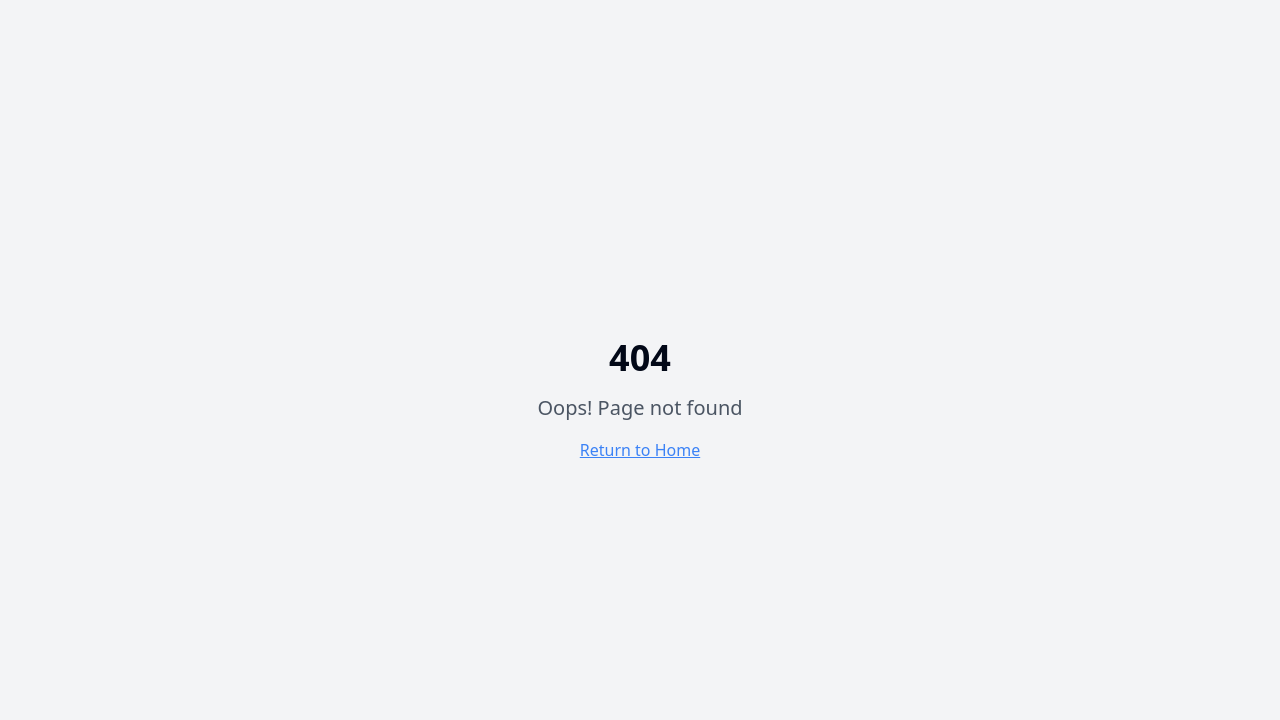
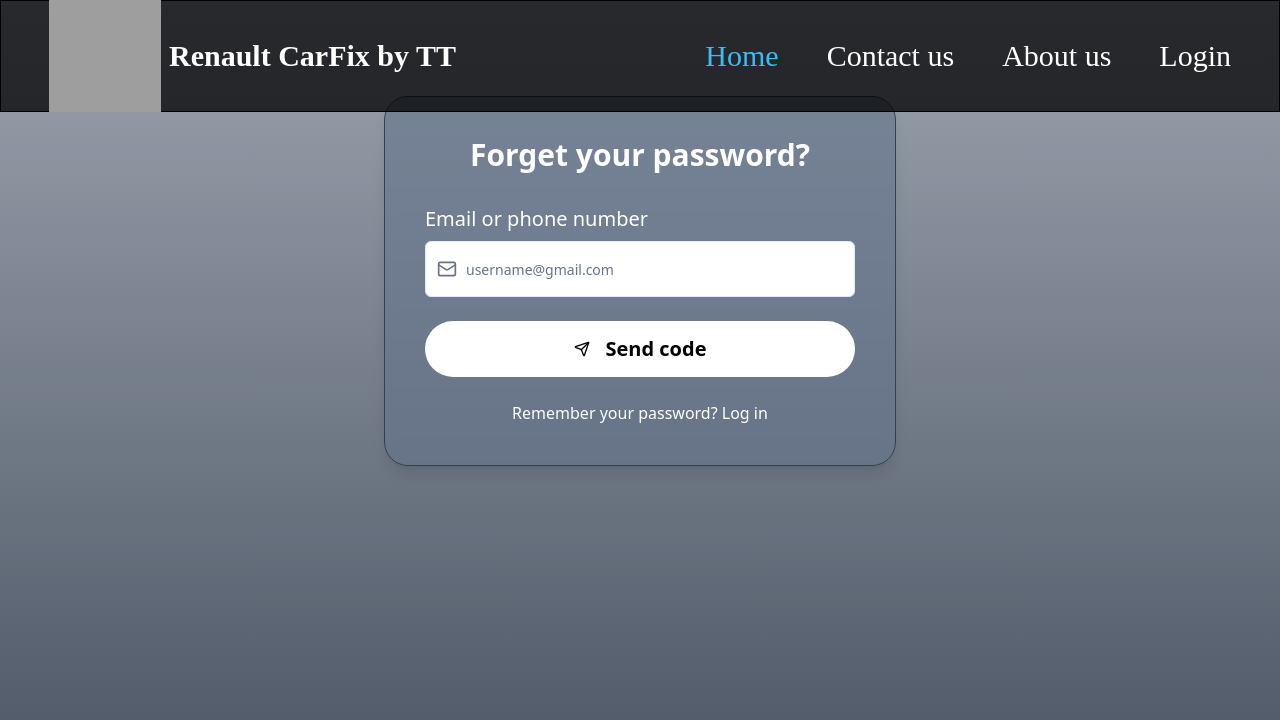
Before and after one commit to toumadherT/carfix-click-book, a React (Vite) app: page /forgot-password in a window 1280 px wide. Before the commit this address had no page. Shown: the top 720 px of the page. Built offline with nearby package versions, Linux system fonts and the light colour scheme; grey boxes are pictures that could not be loaded.

Commit message:
feat: Add forgot password page
Implement the forgot password page with the provided design.

```diff
--- a/src/App.tsx
+++ b/src/App.tsx
@@ -6,6 +6,7 @@ import { QueryClient, QueryClientProvider } from "@tanstack/react-query";
 import { BrowserRouter, Routes, Route } from "react-router-dom";
 import Index from "./pages/Index";
 import Login from "./pages/Login";
+import ForgotPassword from "./pages/ForgotPassword";
 import NotFound from "./pages/NotFound";
 
 const queryClient = new QueryClient();
@@ -19,6 +20,7 @@ const App = () => (
         <Routes>
           <Route path="/" element={<Index />} />
           <Route path="/login" element={<Login />} />
+          <Route path="/forgot-password" element={<ForgotPassword />} />
           {/* ADD ALL CUSTOM ROUTES ABOVE THE CATCH-ALL "*" ROUTE */}
           <Route path="*" element={<NotFound />} />
         </Routes>
--- /dev/null
+++ b/src/pages/ForgotPassword.tsx
@@ -0,0 +1,76 @@
+
+import React, { useState } from "react";
+import { Link } from "react-router-dom";
+import { Input } from "@/components/ui/input";
+import { Button } from "@/components/ui/button";
+import { Mail, Send } from "lucide-react";
+import { toast } from "sonner";
+import Header from "../components/Header";
+
+const ForgotPassword = () => {
+  const [email, setEmail] = useState("");
+
+  const handleSendCode = (e: React.FormEvent) => {
+    e.preventDefault();
+    if (!email) {
+      toast.error("Please enter your email address");
+      return;
+    }
+
+    // In a real application, this would call an API to send a reset code
+    console.log("Sending code to:", email);
+    toast.success("Reset code sent! Please check your email.");
+  };
+
+  return (
+    <div className="min-h-screen bg-gradient-to-b from-gray-400 to-gray-600 overflow-x-hidden">
+      <Header />
+
+      <div className="flex justify-center items-center px-4 py-16 sm:py-24">
+        <div className="w-full max-w-md md:max-w-lg bg-slate-500/60 backdrop-blur-sm rounded-3xl shadow-lg border border-slate-700 p-6 sm:p-8 md:p-10">
+          <h2 className="text-center text-2xl md:text-3xl font-bold text-white mb-8">
+            Forget your password?
+          </h2>
+
+          <form onSubmit={handleSendCode} className="space-y-6">
+            <div className="space-y-2">
+              <label htmlFor="email" className="text-white text-lg md:text-xl font-normal">
+                Email or phone number
+              </label>
+              <div className="relative">
+                <div className="absolute inset-y-0 left-3 flex items-center">
+                  <Mail className="h-5 w-5 text-gray-500" />
+                </div>
+                <Input
+                  id="email"
+                  type="text"
+                  placeholder="username@gmail.com"
+                  className="pl-10 h-14 bg-white text-black"
+                  value={email}
+                  onChange={(e) => setEmail(e.target.value)}
+                />
+              </div>
+            </div>
+
+            <Button
+              type="submit"
+              className="w-full h-14 rounded-full bg-white hover:bg-gray-100 text-black text-xl font-bold mt-10"
+            >
+              <Send className="h-5 w-5 mr-2" />
+              Send code
+            </Button>
+
+            <div className="text-center mt-4">
+              <span className="text-white">Remember your password? </span>
+              <Link to="/login" className="text-white font-medium hover:underline">
+                Log in
+              </Link>
+            </div>
+          </form>
+        </div>
+      </div>
+    </div>
+  );
+};
+
+export default ForgotPassword;
```
